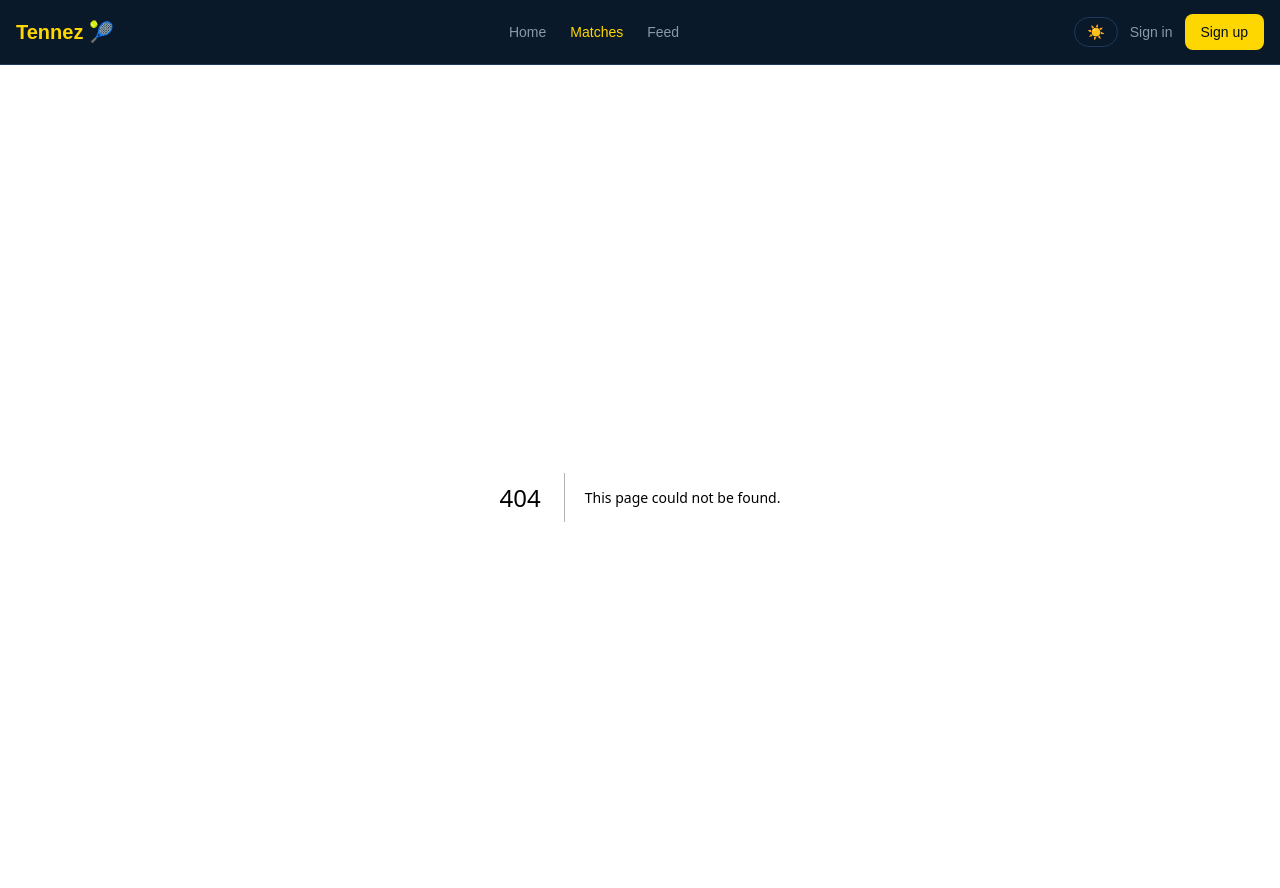
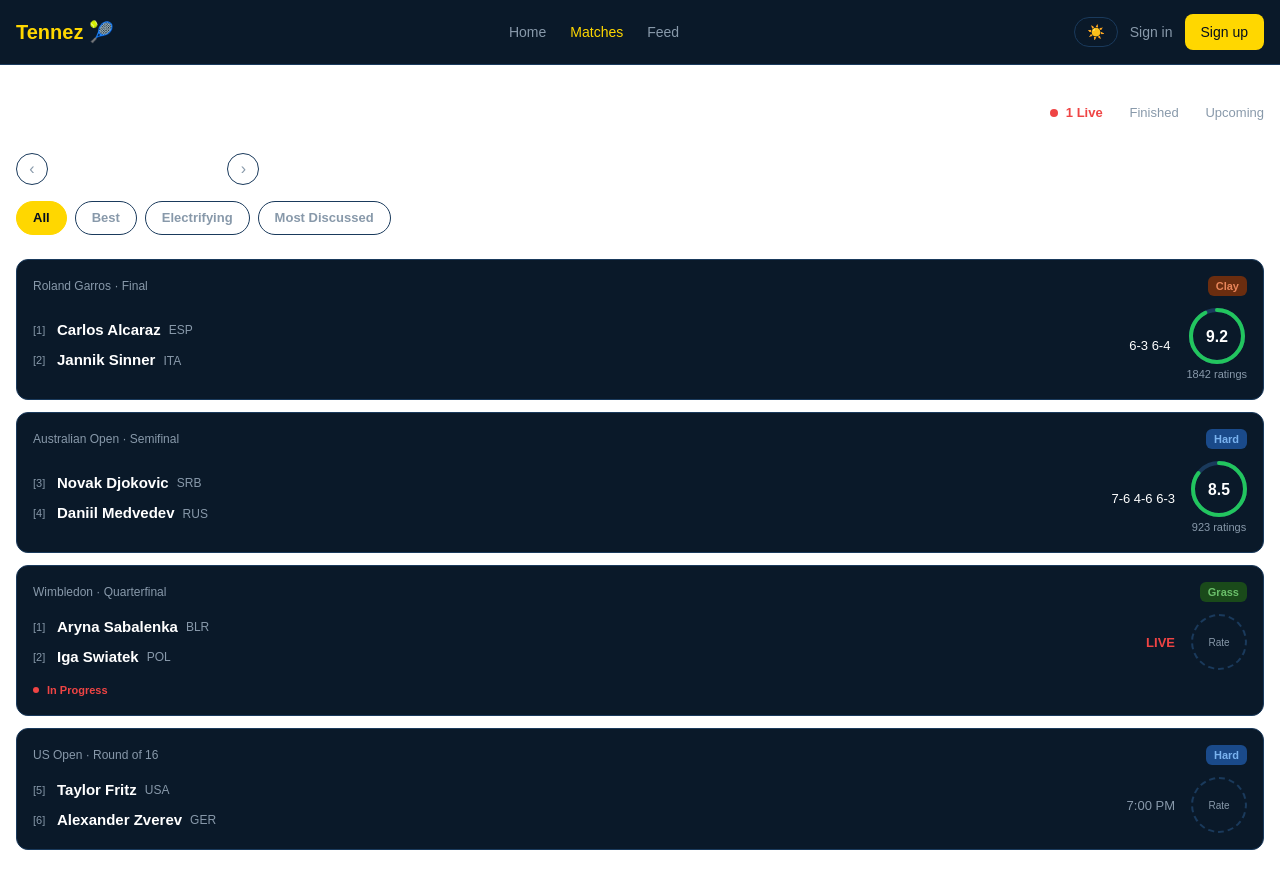
Before and after one commit to saivemu/tennez, a Next.js app: page /matches in a window 1280 px wide. Before the commit this address had no page. Shown: the top 888 px of the page. Built offline with nearby package versions, Linux system fonts and the light colour scheme.

Commit message:
feat: add matches page with MatchCard, demo data, filters, date navigator

```diff
--- /dev/null
+++ b/src/app/matches/page.tsx
@@ -0,0 +1,108 @@
+'use client'
+
+import { useState } from 'react'
+import MatchCard from '@/components/match/MatchCard'
+import FilterPills from '@/components/ui/FilterPills'
+import StatusBar from '@/components/ui/StatusBar'
+import DateNavigator from '@/components/ui/DateNavigator'
+
+const DEMO_MATCHES = [
+  {
+    id: '1',
+    player1: { name: 'Carlos Alcaraz', country: 'ESP', seed: 1 },
+    player2: { name: 'Jannik Sinner', country: 'ITA', seed: 2 },
+    score: '6-3 6-4',
+    surface: 'Clay',
+    tournament: 'Roland Garros',
+    round: 'Final',
+    status: 'finished' as const,
+    rating: 9.2,
+    ratingCount: 1842,
+  },
+  {
+    id: '2',
+    player1: { name: 'Novak Djokovic', country: 'SRB', seed: 3 },
+    player2: { name: 'Daniil Medvedev', country: 'RUS', seed: 4 },
+    score: '7-6 4-6 6-3',
+    surface: 'Hard',
+    tournament: 'Australian Open',
+    round: 'Semifinal',
+    status: 'finished' as const,
+    rating: 8.5,
+    ratingCount: 923,
+  },
+  {
+    id: '3',
+    player1: { name: 'Aryna Sabalenka', country: 'BLR', seed: 1 },
+    player2: { name: 'Iga Swiatek', country: 'POL', seed: 2 },
+    surface: 'Grass',
+    tournament: 'Wimbledon',
+    round: 'Quarterfinal',
+    status: 'live' as const,
+    ratingCount: 0,
+  },
+  {
+    id: '4',
+    player1: { name: 'Taylor Fritz', country: 'USA', seed: 5 },
+    player2: { name: 'Alexander Zverev', country: 'GER', seed: 6 },
+    surface: 'Hard',
+    tournament: 'US Open',
+    round: 'Round of 16',
+    status: 'upcoming' as const,
+    scheduledAt: '7:00 PM',
+    ratingCount: 0,
+  },
+]
+
+const FILTERS = ['All', 'Best', 'Electrifying', 'Most Discussed']
+
+export default function MatchesPage() {
+  const [filter, setFilter] = useState('All')
+  const [date, setDate] = useState(new Date())
+
+  function prevDay() {
+    const d = new Date(date)
+    d.setDate(d.getDate() - 1)
+    setDate(d)
+  }
+
+  function nextDay() {
+    const d = new Date(date)
+    d.setDate(d.getDate() + 1)
+    setDate(d)
+  }
+
+  return (
+    <div>
+      {/* Header */}
+      <div className="flex items-center justify-between mb-6">
+        <h1 className="text-2xl font-bold" style={{ color: 'var(--text-primary)' }}>
+          Matches
+        </h1>
+        <StatusBar live={1} finished={2} upcoming={1} />
+      </div>
+
+      {/* Date Navigator */}
+      <div className="mb-4">
+        <DateNavigator
+          date={date}
+          onPrev={prevDay}
+          onNext={nextDay}
+          onToday={() => setDate(new Date())}
+        />
+      </div>
+
+      {/* Filters */}
+      <div className="mb-6">
+        <FilterPills options={FILTERS} selected={filter} onChange={setFilter} />
+      </div>
+
+      {/* Match List */}
+      <div className="flex flex-col gap-3">
+        {DEMO_MATCHES.map((match) => (
+          <MatchCard key={match.id} {...match} />
+        ))}
+      </div>
+    </div>
+  )
+}
--- /dev/null
+++ b/src/components/match/MatchCard.tsx
@@ -0,0 +1,111 @@
+'use client'
+
+import Link from 'next/link'
+import RatingRing from '@/components/ui/RatingRing'
+import SurfaceBadge from '@/components/ui/SurfaceBadge'
+
+interface Player {
+  name: string
+  country: string
+  seed?: number
+}
+
+interface MatchCardProps {
+  id: string
+  player1: Player
+  player2: Player
+  score?: string
+  surface: string
+  tournament: string
+  round: string
+  status: 'live' | 'finished' | 'upcoming'
+  rating?: number
+  ratingCount?: number
+  scheduledAt?: string
+}
+
+export default function MatchCard({
+  id, player1, player2, score, surface, tournament,
+  round, status, rating, ratingCount, scheduledAt
+}: MatchCardProps) {
+  return (
+    <Link href={`/match/${id}`}>
+      <div
+        className="p-4 rounded-xl border transition hover:border-[var(--accent)] cursor-pointer"
+        style={{ backgroundColor: 'var(--bg-card)', borderColor: 'var(--border)' }}
+      >
+        <div className="flex items-center justify-between mb-3">
+          <span style={{ color: 'var(--text-secondary)', fontSize: 12 }}>
+            {tournament} · {round}
+          </span>
+          <SurfaceBadge surface={surface} size="sm" />
+        </div>
+
+        <div className="flex items-center justify-between gap-4">
+          <div className="flex-1">
+            <div className="flex items-center gap-2 mb-2">
+              {player1.seed && (
+                <span style={{ color: 'var(--text-secondary)', fontSize: 11, minWidth: 16 }}>
+                  [{player1.seed}]
+                </span>
+              )}
+              <span style={{ color: 'var(--text-primary)', fontWeight: 600, fontSize: 15 }}>
+                {player1.name}
+              </span>
+              <span style={{ color: 'var(--text-secondary)', fontSize: 12 }}>{player1.country}</span>
+            </div>
+            <div className="flex items-center gap-2">
+              {player2.seed && (
+                <span style={{ color: 'var(--text-secondary)', fontSize: 11, minWidth: 16 }}>
+                  [{player2.seed}]
+                </span>
+              )}
+              <span style={{ color: 'var(--text-primary)', fontWeight: 600, fontSize: 15 }}>
+                {player2.name}
+              </span>
+              <span style={{ color: 'var(--text-secondary)', fontSize: 12 }}>{player2.country}</span>
+            </div>
+          </div>
+
+          <div className="text-right min-w-[80px]">
+            {status === 'finished' && score && (
+              <span style={{ color: 'var(--text-primary)', fontSize: 13, fontWeight: 500 }}>{score}</span>
+            )}
+            {status === 'live' && (
+              <span style={{ color: '#ef4444', fontSize: 13, fontWeight: 700 }}>LIVE</span>
+            )}
+            {status === 'upcoming' && scheduledAt && (
+              <span style={{ color: 'var(--text-secondary)', fontSize: 13 }}>{scheduledAt}</span>
+            )}
+          </div>
+
+          {rating && rating > 0 ? (
+            <div className="flex flex-col items-center">
+              <RatingRing score={rating} size={56} strokeWidth={4} showLabel={false} />
+              {ratingCount && (
+                <span style={{ color: 'var(--text-secondary)', fontSize: 11, marginTop: 2 }}>
+                  {ratingCount} ratings
+                </span>
+              )}
+            </div>
+          ) : (
+            <div style={{
+              width: 56, height: 56, borderRadius: '50%',
+              border: '2px dashed var(--border)',
+              display: 'flex', alignItems: 'center', justifyContent: 'center'
+            }}>
+              <span style={{ color: 'var(--text-secondary)', fontSize: 10 }}>Rate</span>
+            </div>
+          )}
+        </div>
+
+        {status === 'live' && (
+          <div className="mt-3 flex items-center gap-2">
+            <span style={{ width: 6, height: 6, borderRadius: '50%', backgroundColor: '#ef4444', display: 'inline-block' }} />
+            <span style={{ color: '#ef4444', fontSize: 11, fontWeight: 600 }}>In Progress</span>
+          </div>
+        )}
+      </div>
+    </Link>
+  )
+}
```
